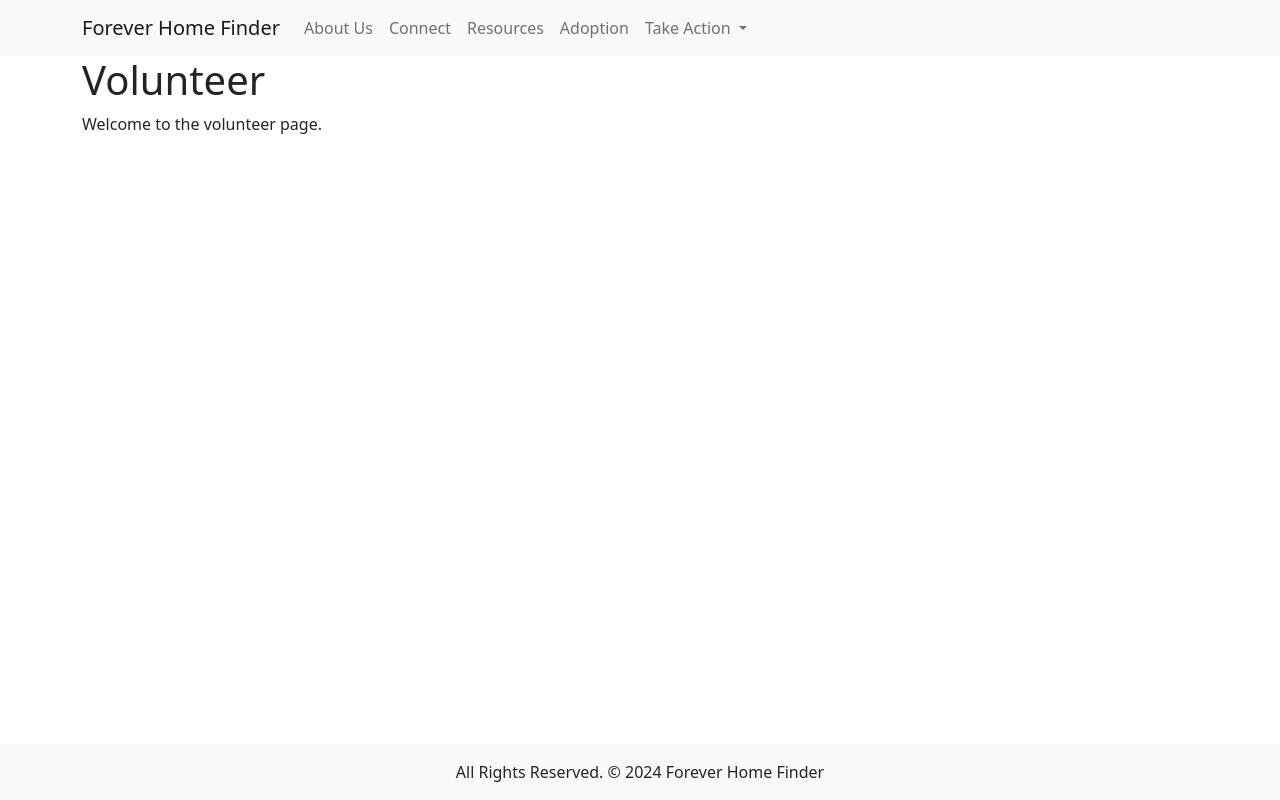
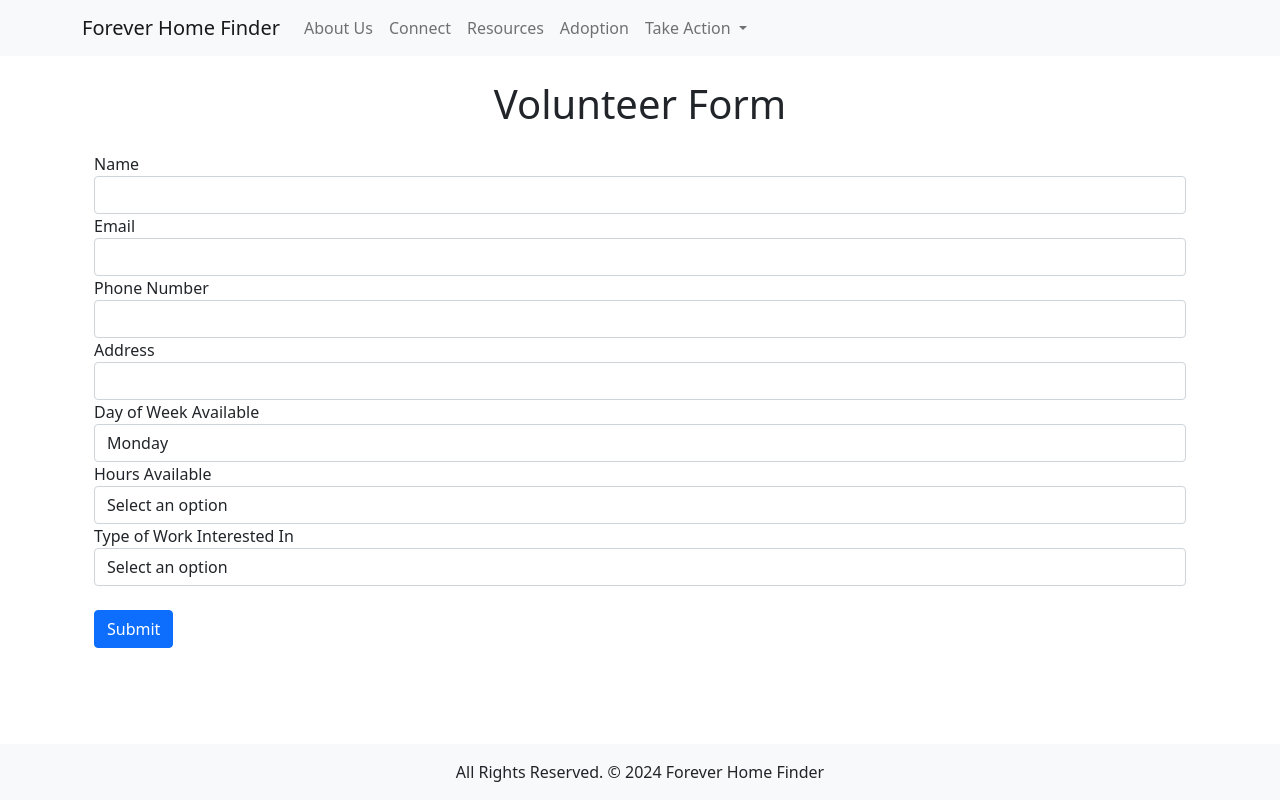
Before and after one commit to samanthafrances/forever_home_finder, a Django app: page /volunteer/ in a window 1280 px wide. Run offline with Django 5.2, Linux system fonts and the light colour scheme.

Commit message:
add volunteer form and bootstrap

```diff
--- a/main_app/templates/volunteer.html
+++ b/main_app/templates/volunteer.html
@@ -1,6 +1,60 @@
 {% extends 'base.html' %}
 
 {% block content %}
-<h1>Volunteer</h1>
-<p>Welcome to the volunteer page.</p>
+
+<div class="container">
+    <h1 class="my-4 text-center">Volunteer Form</h1>
+    <form>
+      <div class="form-group">
+        <label for="name">Name</label>
+        <input type="text" class="form-control" id="name" required>
+      </div>
+      <div class="form-group">
+        <label for="email">Email</label>
+        <input type="email" class="form-control" id="email" required>
+      </div>
+      <div class="form-group">
+        <label for="phone">Phone Number</label>
+        <input type="tel" class="form-control" id="phone" required>
+      </div>
+      <div class="form-group">
+        <label for="address">Address</label>
+        <input type="text" class="form-control" id="address" required>
+      </div>
+      <div class="form-group">
+        <label for="days">Day of Week Available</label>
+        <select class="form-control" id="days" required>
+          <option value="Monday">Monday</option>
+          <option value="Tuesday">Tuesday</option>
+          <option value="Wednesday">Wednesday</option>
+          <option value="Thursday">Thursday</option>
+          <option value="Friday">Friday</option>
+          <option value="Saturday">Saturday</option>
+          <option value="Sunday">Sunday</option>
+        </select>
+      </div>
+      <div class="form-group">
+        <label for="hours">Hours Available</label>
+        <select class="form-control" id="hours" required>
+          <option value="">Select an option</option>
+          <option value="Morning">Morning</option>
+          <option value="Midday">Midday</option>
+          <option value="Evening">Evening</option>
+          <option value="Night">Night</option>
+        </select>
+      </div>
+      <div class="form-group">
+        <label for="work">Type of Work Interested In</label>
+        <select class="form-control" id="work" required>
+          <option value="">Select an option</option>
+          <option value="Foster">Foster an Animal</option>
+          <option value="Staff">Become Shelter Staff</option>
+          <option value="Blog">Write for our Blog</option>
+        </select>
+      </div>
+      <br>
+      <button type="submit" class="btn btn-primary">Submit</button>
+    </form>
+  </div>
+
 {% endblock %}
```
